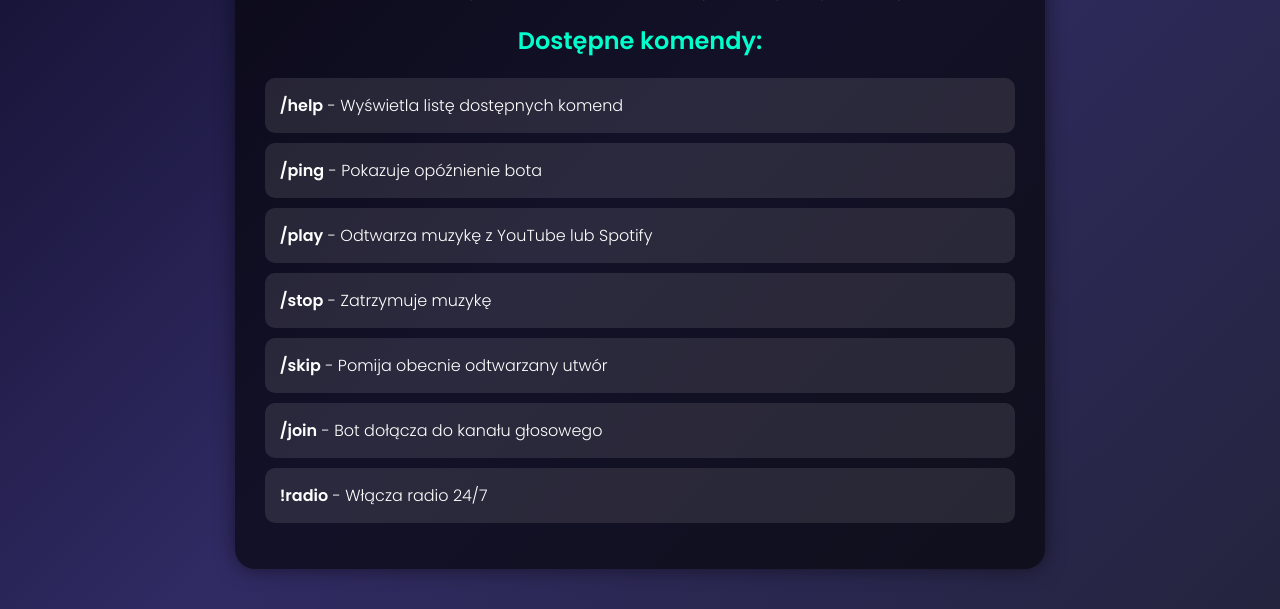
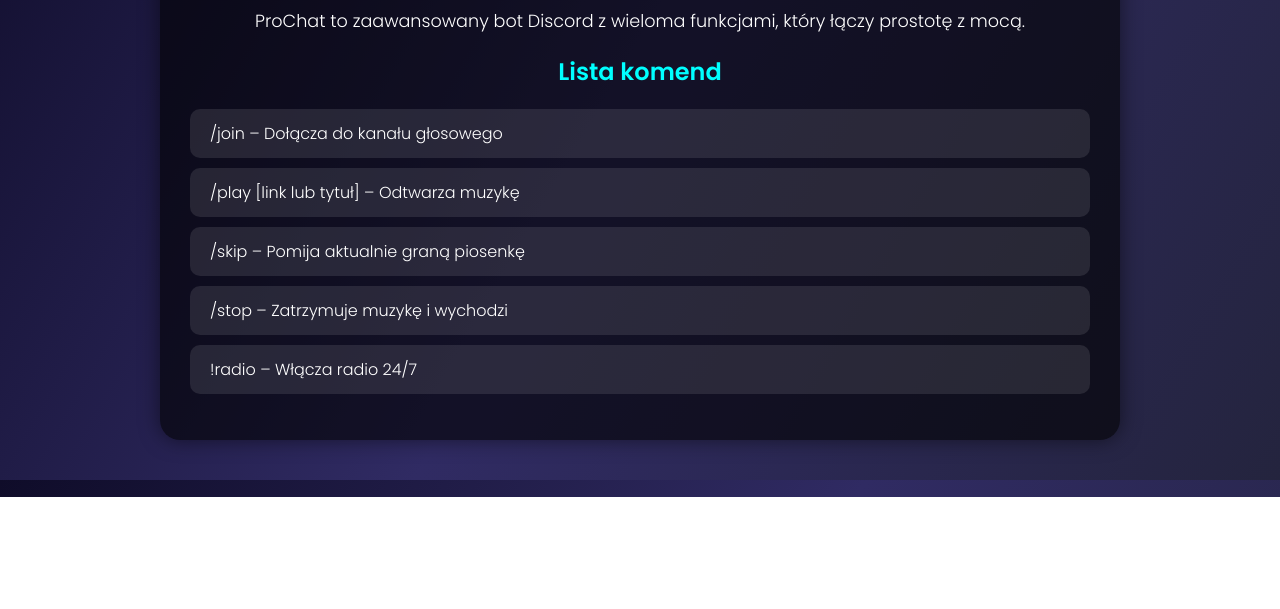
Before and after one commit to diabel777/informacje-, a plain HTML site: page index.html in a window 1280 px wide. Shown: the part 303-912 px from the top of the page. After the commit the page ends 800 px from the top, so only its background shows below. Drawn offline with Linux system fonts and the light colour scheme.

Commit message:
Update index.html

```diff
--- a/index.html
+++ b/index.html
@@ -1,16 +1,15 @@
-
 <!DOCTYPE html>
 <html lang="pl">
 <head>
   <meta charset="UTF-8" />
-    <meta name="viewport" content="width=device-width, initial-scale=1.0" />
-    <title>ProChat - Informacje</title>
+  <meta name="viewport" content="width=device-width, initial-scale=1.0"/>
+  <title>ProChat – Informacje</title>
   <link href="https://fonts.googleapis.com/css2?family=Poppins:wght@300;600&display=swap" rel="stylesheet">
   <style>
     body {
       margin: 0;
       font-family: 'Poppins', sans-serif;
-            background: linear-gradient(135deg, #0f0c29, #302b63, #24243e);
+      background: linear-gradient(120deg, #0f0c29, #302b63, #24243e);
       color: #fff;
       display: flex;
       flex-direction: column;
@@ -19,14 +18,20 @@
     }
     .container {
       max-width: 900px;
+      width: 100%;
       background-color: rgba(0, 0, 0, 0.6);
       border-radius: 20px;
       padding: 30px;
       box-shadow: 0 0 20px rgba(0, 0, 0, 0.5);
     }
+    .logo {
+      max-width: 150px;
+      display: block;
+      margin: 0 auto 20px;
+    }
     h1, h2 {
       text-align: center;
-            color: #00ffcc;
+      color: #00ffff;
     }
     ul {
       list-style: none;
@@ -35,31 +40,28 @@
     li {
       background-color: rgba(255, 255, 255, 0.1);
       margin: 10px 0;
-            padding: 15px;
+      padding: 12px 20px;
       border-radius: 10px;
     }
-        img.logo {
-            max-width: 120px;
-            display: block;
-            margin: 0 auto 20px;
+    p {
+      text-align: center;
+      font-size: 1.1rem;
     }
   </style>
 </head>
 <body>
   <div class="container">
-        <img src="../ProChat.png" alt="ProChat Logo" class="logo" />
+    <img src="./ProChat.png" alt="ProChat Logo" class="logo" />
     <h1>ProChat</h1>
-        <p style="text-align: center;">ProChat to zaawansowany bot Discord z wieloma funkcjami, który łączy w sobie prostotę i moc.</p>
+    <p>ProChat to zaawansowany bot Discord z wieloma funkcjami, który łączy prostotę z mocą.</p>
 
-        <h2>Dostępne komendy:</h2>
+    <h2>Lista komend</h2>
     <ul>
-            <li><strong>/help</strong> - Wyświetla listę dostępnych komend</li>
-            <li><strong>/ping</strong> - Pokazuje opóźnienie bota</li>
-            <li><strong>/play</strong> - Odtwarza muzykę z YouTube lub Spotify</li>
-            <li><strong>/stop</strong> - Zatrzymuje muzykę</li>
-            <li><strong>/skip</strong> - Pomija obecnie odtwarzany utwór</li>
-            <li><strong>/join</strong> - Bot dołącza do kanału głosowego</li>
-            <li><strong>!radio</strong> - Włącza radio 24/7</li>
+      <li>/join – Dołącza do kanału głosowego</li>
+      <li>/play [link lub tytuł] – Odtwarza muzykę</li>
+      <li>/skip – Pomija aktualnie graną piosenkę</li>
+      <li>/stop – Zatrzymuje muzykę i wychodzi</li>
+      <li>!radio – Włącza radio 24/7</li>
     </ul>
   </div>
 </body>
```
Lines whose indentation alone changed are shown as unchanged.
